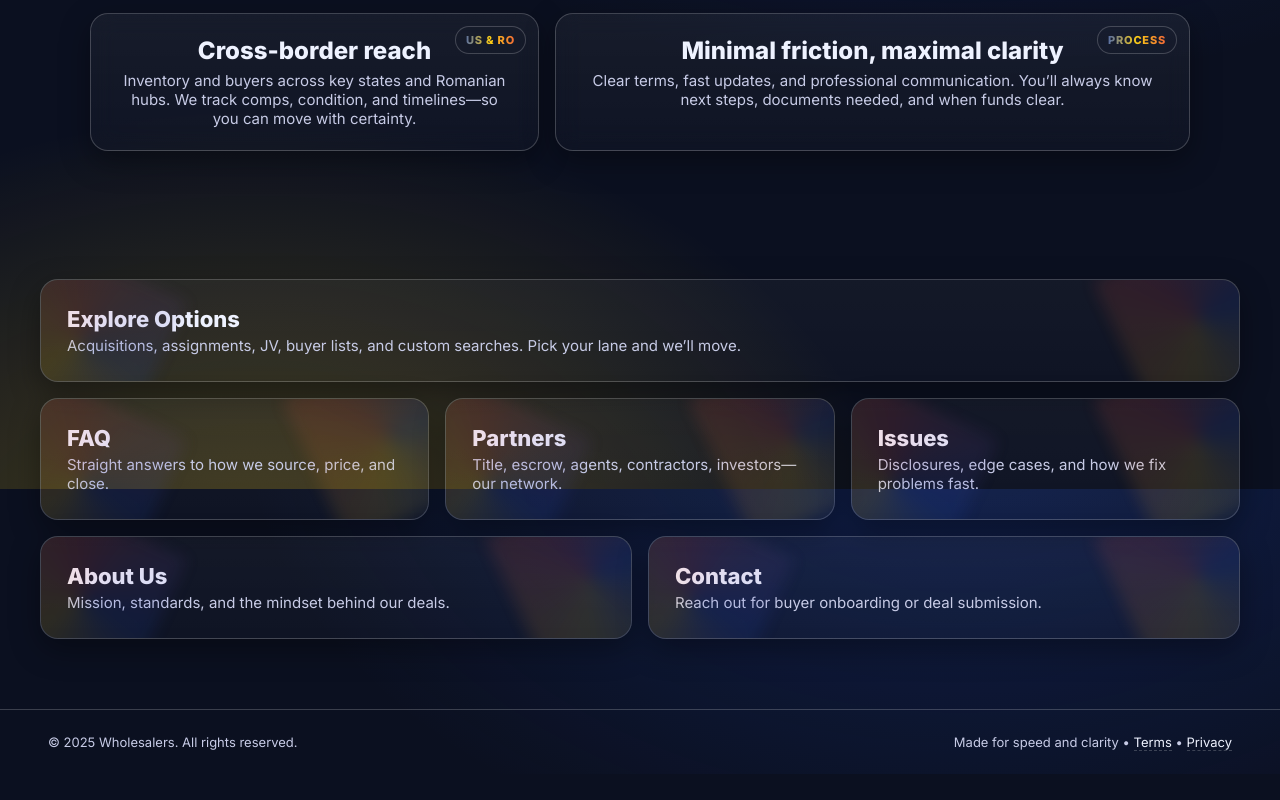
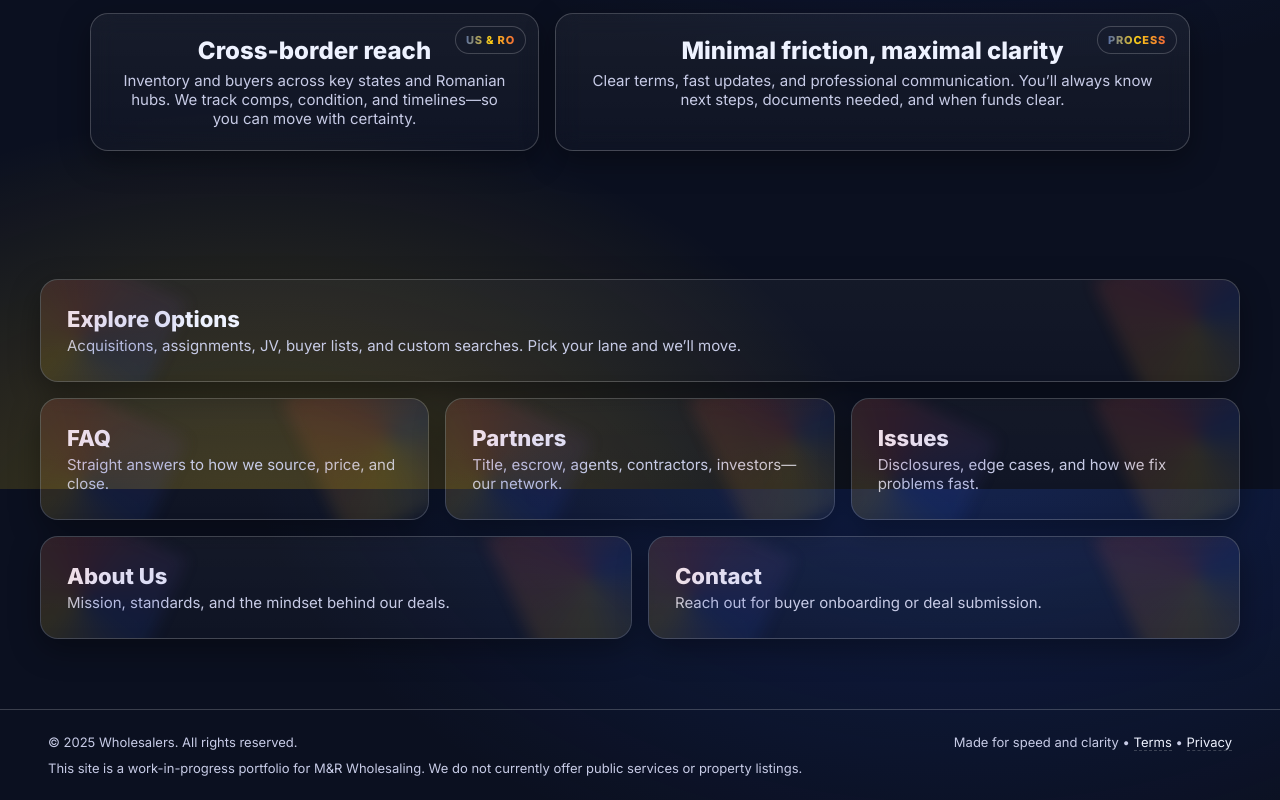
Before and after one commit to MandR53/M-and-R-wholesale, a plain HTML site: page index.html in a window 1280 px wide. Shown: the part 311-1111 px from the top of the page. Before the commit the page ends 1085 px from the top, so only its background shows below. Drawn offline with nearby package versions, Linux system fonts and the light colour scheme.

Commit message:
Add work-in-progress note to footer
Added a note about the site being a work-in-progress portfolio.

```diff
--- a/index.html
+++ b/index.html
@@ -274,6 +274,11 @@
   <footer>
     <div>© <span id="year"></span> Wholesalers. All rights reserved.</div>
     <div>Made for speed and clarity • <a href="terms.html">Terms</a> • <a href="privacy.html">Privacy</a></div>
+
+    <p class="small muted">
+This site is a work-in-progress portfolio for M&R Wholesaling.
+We do not currently offer public services or property listings.
+    </p>
   </footer>
 
   <script>
```
